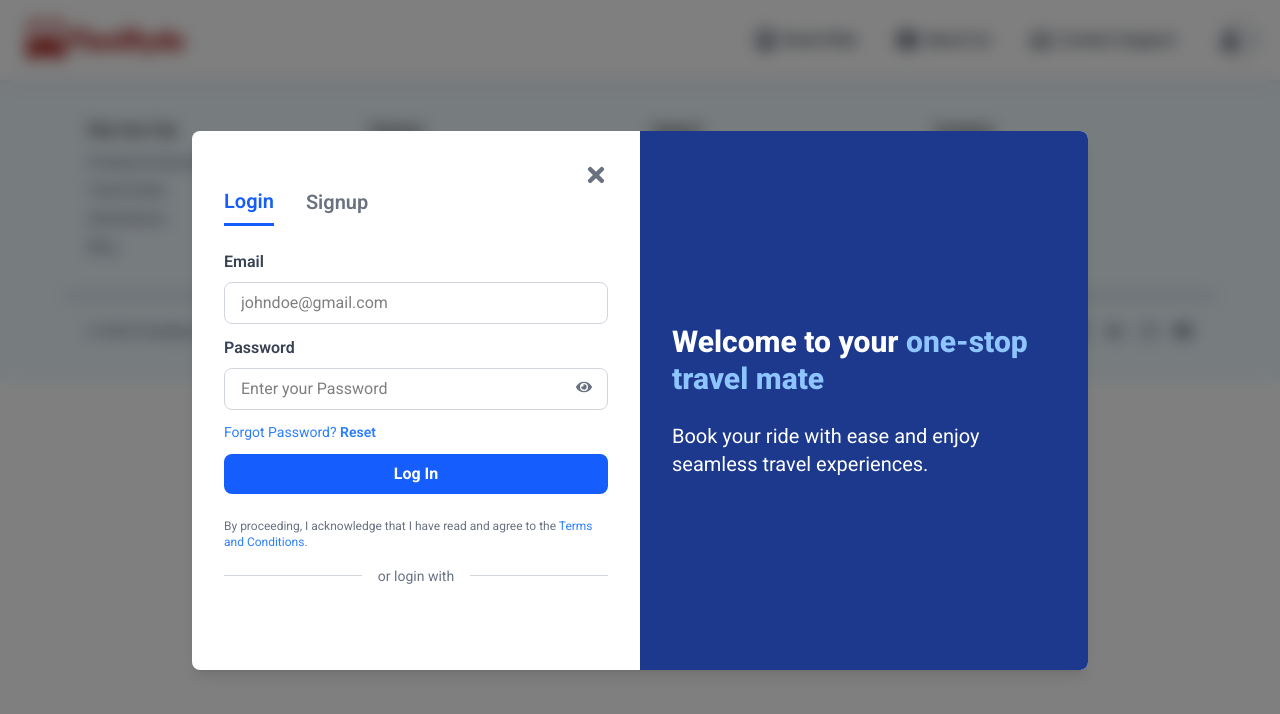
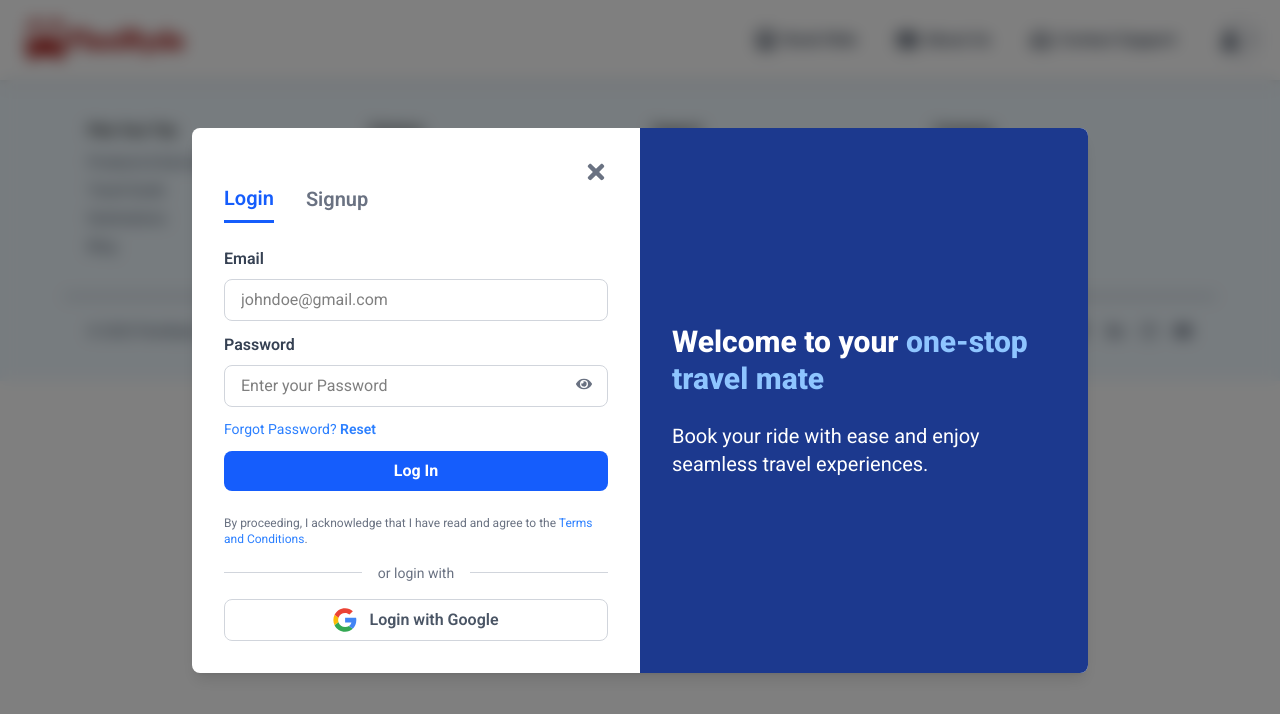
Before and after one commit to Dev-Eyitayo/FlexiRyde, a React (Vite) app in the folder transport_frontend/frontend/: page /auth in a window 1280 px wide. Shown: the top 714 px of the page. Built offline with nearby package versions, Linux system fonts and the light colour scheme; no server answers.

Commit message:
Updated Google auth button with loading state

```diff
--- a/transport_frontend/frontend/src/Pages/AuthPage.jsx
+++ b/transport_frontend/frontend/src/Pages/AuthPage.jsx
@@ -118,18 +118,61 @@ export default function AuthPage({ isOpen, onClose }) {
     setError("");
     setLoading(true);
 
+    console.log("Google Credential Response:", credentialResponse);
+
+    let idToken = credentialResponse.credential;
+
+    // Fallback: If no credential, try to fetch user info with access token
+    if (!idToken && credentialResponse.access_token) {
+      try {
+        const userInfoResponse = await axios.get(
+          "https://www.googleapis.com/oauth2/v3/userinfo",
+          {
+            headers: {
+              Authorization: `Bearer ${credentialResponse.access_token}`,
+            },
+          }
+        );
+        console.log("Google User Info:", userInfoResponse.data);
+        // Note: userinfo doesn't return ID token directly; rely on backend verification
+        idToken = credentialResponse.access_token; // Send access_token as fallback
+      } catch (err) {
+        console.error("Failed to fetch user info:", err);
+        const errorMessage = "Unable to validate Google access token.";
+        setError(errorMessage);
+        toast.error("Login failed! " + errorMessage, { autoClose: 1000 });
+        setLoading(false);
+        return;
+      }
+    }
+
+    if (!idToken) {
+      const errorMessage = "No ID token received from Google.";
+      console.error("Missing ID token in response:", credentialResponse);
+      setError(errorMessage);
+      toast.error("Login failed! " + errorMessage, { autoClose: 1000 });
+      setLoading(false);
+      return;
+    }
+
     try {
       const response = await axios.post(
         `${import.meta.env.VITE_API_URL}/auth/google-auth/`,
         {
-          access_token: credentialResponse.credential,
+          access_token: idToken, // Send ID token or access token as fallback
+        },
+        {
+          headers: {
+            "Content-Type": "application/json",
+          },
         }
       );
       loginToContext(response.data, true);
-      navigate("/", { replace: true }); // Navigate to home, replace history
+      navigate("/", { replace: true });
       toast.success("Login successful! 🎉", { autoClose: 1000 });
       onClose();
     } catch (err) {
+      console.error("Backend Error:", err.response?.data, err.message);
       const friendlyMessage = getFriendlyErrorMessage(err);
       setError(friendlyMessage);
       toast.error("Login failed! " + friendlyMessage, { autoClose: 1000 });
--- a/transport_frontend/frontend/src/components/Authentication/GoogleAuthButton.jsx
+++ b/transport_frontend/frontend/src/components/Authentication/GoogleAuthButton.jsx
@@ -1,44 +1,4 @@
-// import { GoogleLogin } from "@react-oauth/google";
-// import googleIcon from "../../assets/google-icon.svg";
-
-// const GoogleAuthButton = ({
-//   onSuccess,
-//   onError,
-//   loading,
-//   action = "Login",
-// }) => {
-//   return (
-//     <div className='mt-4'>
-//       <div className='flex items-center justify-between mb-3'>
-//         <hr className='flex-grow border-gray-300' />
-//         <p className='w-auto text-center text-gray-500 text-sm mx-4'>
-//           or {action.toLowerCase()} with
-//         </p>
-//         <hr className='flex-grow border-gray-300' />
-//       </div>
-//       <GoogleLogin
-//         onSuccess={onSuccess}
-//         onError={onError}
-//         render={(renderProps) => (
-//           <button
-//             onClick={renderProps.onClick}
-//             disabled={renderProps.disabled || loading}
-//             className='mt-4 w-full flex items-center justify-center border border-gray-300 py-2 rounded-lg hover:bg-gray-100 transition'
-//           >
-//             <img src={googleIcon} alt='Google icon' className='mr-3 w-6 h-6' />
-//             <span className='text-gray-900 font-bold text-base'>
-//               {action} with Google
-//             </span>
-//           </button>
-//         )}
-//       />
-//     </div>
-//   );
-// };
-
-// export default GoogleAuthButton;
-
-import { GoogleLogin } from "@react-oauth/google";
+import { useGoogleLogin } from "@react-oauth/google";
 import googleIcon from "../../assets/google-icon.svg";
 
 const GoogleAuthButton = ({
@@ -47,6 +7,20 @@ const GoogleAuthButton = ({
   loading,
   action = "Login",
 }) => {
+  const login = useGoogleLogin({
+    onSuccess: (credentialResponse) => {
+      console.log("Google Login Success:", credentialResponse);
+      onSuccess(credentialResponse);
+    },
+    onError: (error) => {
+      console.error("Google Login Error:", error);
+      onError(error);
+    },
+    flow: "implicit",
+    scope: "openid email",
+    responseType: "id_token",
+  });
+
   return (
     <div className='mt-4'>
       <div className='flex items-center justify-between mb-3'>
@@ -56,22 +30,34 @@ const GoogleAuthButton = ({
         </p>
         <hr className='flex-grow border-gray-300' />
       </div>
-      <GoogleLogin
-        onSuccess={onSuccess}
-        onError={onError}
-        render={(renderProps) => (
-          <button
-            onClick={renderProps.onClick}
-            disabled={renderProps.disabled || loading}
-            className='mt-4 w-full flex items-center justify-center border border-gray-300 py-2 rounded-lg hover:bg-gray-100 transition'
-          >
+      <button
+        onClick={() => login()}
+        disabled={loading}
+        className={`mt-4 w-full flex items-center justify-center border border-gray-300 py-2 rounded-lg transition ${
+          loading ? "opacity-50 cursor-not-allowed" : "hover:bg-gray-100"
+        }`}
+        aria-label={
+          loading
+            ? `Processing ${action.toLowerCase()} with Google`
+            : `${action} with Google`
+        }
+      >
+        {loading ? (
+          <div className='flex items-center'>
+            <div className='w-6 h-6 border-4 border-t-transparent border-gray-800 rounded-full animate-spin mr-3'></div>
+            <span className='text-gray-800 font-semibold text-base'>
+              signing you in...
+            </span>
+          </div>
+        ) : (
+          <>
             <img src={googleIcon} alt='Google icon' className='mr-3 w-6 h-6' />
-            <span className='text-gray-900 font-bold text-base'>
+            <span className='text-gray-600 font-semibold text-base'>
               {action} with Google
             </span>
-          </button>
+          </>
         )}
-      />
+      </button>
     </div>
   );
 };
```
Also changed, not shown: 1 other file (tests, documents, lock files or other folders).
